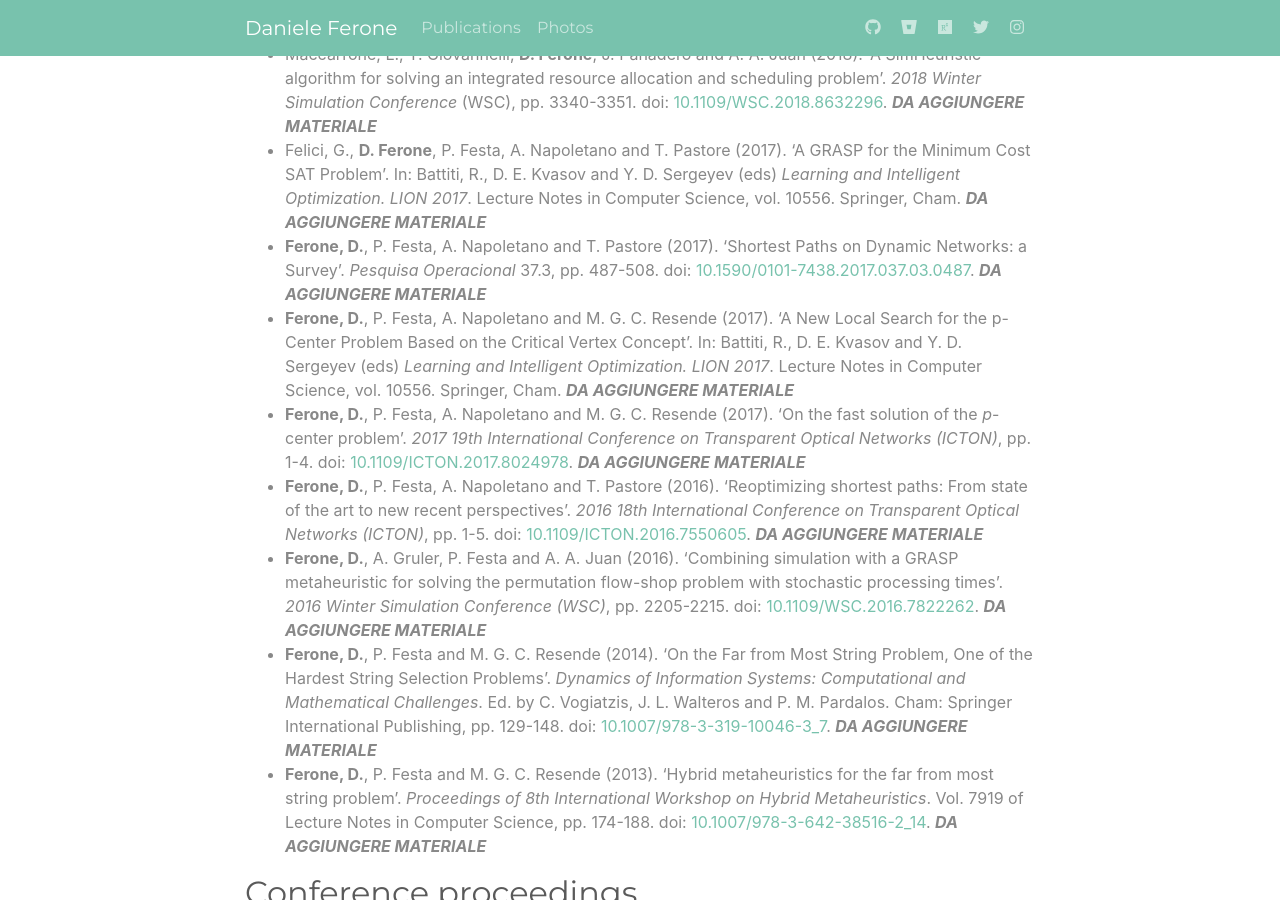
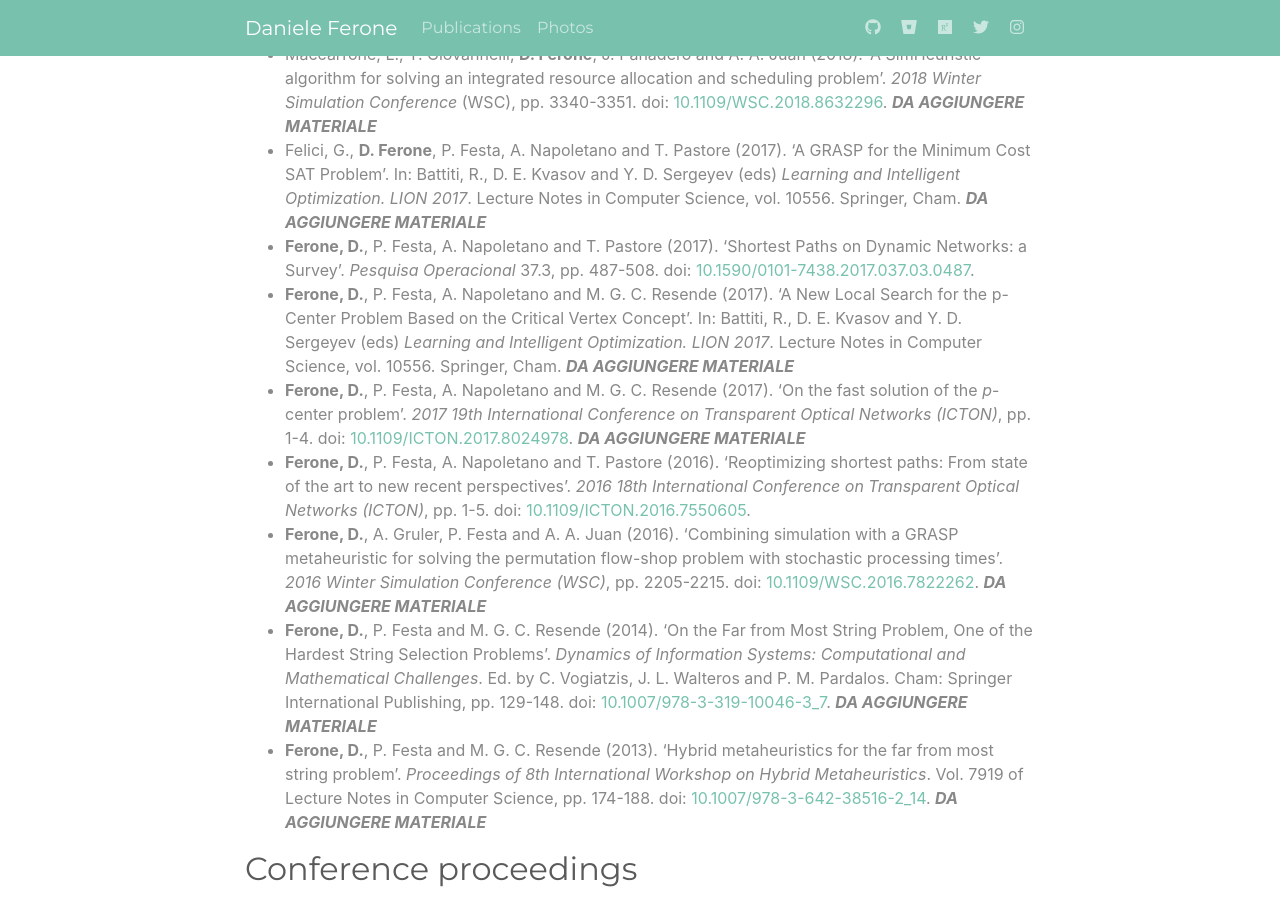
Before and after one commit to fdaniele85/fdaniele85.github.io, a Jekyll site: the page built from pages/publications.html, in a window 1280 px wide and 900 px high, scrolled down 1003 px. Built offline with Jekyll 4.4.1, drawn with Linux system fonts in a browser that asks for light colours; nearby versions of some CDN libraries.

Commit message:
Niente materiale per riottimizzazione

```diff
--- a/pages/publications.html
+++ b/pages/publications.html
@@ -18,28 +18,42 @@ title: Publications
 <h2>Other Scopus indexed Articles</h2>
 <ul>
 	<li>Nataraj, S., <strong>D. Ferone</strong>, C. Quintero-Araujo, A. A. Juan and P. Festa (2019). ‘Consolidation Centers in City Logistics: a cooperative approach based on the location routing problem’. <em>International Journal of Industrial Engineering Computations</em>. doi: <a href="http://www.doi.org/10.5267/j.ijiec.2019.1.001">10.5267/j.ijiec.2019.1.001</a>. (2017 IF 1.95). <strong><em>DA AGGIUNGERE MATERIALE</em></strong></li>
+
 	<li>Festa, P., T. Pastore, <strong>D. Ferone</strong>, A. A. Juan and C. Bayliss (2018). ‘Integrating Biased-Randomized GRASP with Monte Carlo Simulation for Solving the Vehicle Routing Problem with Stochastic Demands’. <em>2018 Winter Simulation Conference</em> (WSC), pp. 2989-3000. doi: <a href="http://www.doi.org/10.1109/WSC.2018.8632348">10.1109/WSC.2018.8632348</a>. <strong><em>DA AGGIUNGERE MATERIALE</em></strong></li>
+
 	<li>Maccarrone, L., T. Giovannelli, <strong>D. Ferone</strong>, J. Panadero and A. A. Juan (2018). ‘A SimHeuristic algorithm for solving an integrated resource allocation and scheduling problem’. <em>2018 Winter Simulation Conference</em> (WSC), pp. 3340-3351. doi: <a href="http://www.doi.org/10.1109/WSC.2018.8632296">10.1109/WSC.2018.8632296</a>. <strong><em>DA AGGIUNGERE MATERIALE</em></strong></li>
+
 	<li>Felici, G., <strong>D. Ferone</strong>, P. Festa, A. Napoletano and T. Pastore (2017). ‘A GRASP for the Minimum Cost SAT Problem’. In: Battiti, R., D. E. Kvasov and Y. D. Sergeyev (eds) <em>Learning and Intelligent Optimization. LION 2017</em>. Lecture Notes in Computer Science, vol. 10556. Springer, Cham. <strong><em>DA AGGIUNGERE MATERIALE</em></strong></li>
-<li><strong>Ferone, D.</strong>, P. Festa, A. Napoletano and T. Pastore (2017). ‘Shortest Paths on Dynamic Networks: a Survey’. <em>Pesquisa Operacional</em> 37.3, pp. 487-508. doi: <a href="http://www.doi.org/10.1590/0101-7438.2017.037.03.0487">10.1590/0101-7438.2017.037.03.0487</a>. <strong><em>DA AGGIUNGERE MATERIALE</em></strong></li>
+
+	<li><strong>Ferone, D.</strong>, P. Festa, A. Napoletano and T. Pastore (2017). ‘Shortest Paths on Dynamic Networks: a Survey’. <em>Pesquisa Operacional</em> 37.3, pp. 487-508. doi: <a href="http://www.doi.org/10.1590/0101-7438.2017.037.03.0487">10.1590/0101-7438.2017.037.03.0487</a>.</li>
+
 	<li><strong>Ferone, D.</strong>, P. Festa, A. Napoletano and M. G. C. Resende (2017). ‘A New Local Search for the p-Center Problem Based on the Critical Vertex Concept’. In: Battiti, R., D. E. Kvasov and Y. D. Sergeyev (eds) <em>Learning and Intelligent Optimization. LION 2017</em>. Lecture Notes in Computer Science, vol. 10556. Springer, Cham. <strong><em>DA AGGIUNGERE MATERIALE</em></strong></li>
+
 	<li><strong>Ferone, D.</strong>, P. Festa, A. Napoletano and M. G. C. Resende (2017). ‘On the fast solution of the <em>p</em>-center problem’. <em>2017 19th International Conference on Transparent Optical Networks (ICTON)</em>, pp. 1-4. doi: <a href="http://www.doi.org/10.1109/ICTON.2017.8024978">10.1109/ICTON.2017.8024978</a>. <strong><em>DA AGGIUNGERE MATERIALE</em></strong></li>
-<li><strong>Ferone, D.</strong>, P. Festa, A. Napoletano and T. Pastore (2016). ‘Reoptimizing shortest paths: From state of the art to new recent perspectives’. <em>2016 18th International Conference on Transparent Optical Networks (ICTON)</em>, pp. 1-5. doi: <a href="http://www.doi.org/10.1109/ICTON.2016.7550605">10.1109/ICTON.2016.7550605</a>. <strong><em>DA AGGIUNGERE MATERIALE</em></strong></li>
+
+	<li><strong>Ferone, D.</strong>, P. Festa, A. Napoletano and T. Pastore (2016). ‘Reoptimizing shortest paths: From state of the art to new recent perspectives’. <em>2016 18th International Conference on Transparent Optical Networks (ICTON)</em>, pp. 1-5. doi: <a href="http://www.doi.org/10.1109/ICTON.2016.7550605">10.1109/ICTON.2016.7550605</a>.</li>
+
 	<li><strong>Ferone, D.</strong>, A. Gruler, P. Festa and A. A. Juan (2016). ‘Combining simulation with a GRASP metaheuristic for solving the permutation flow-shop problem with stochastic processing times’. <em>2016 Winter Simulation Conference (WSC)</em>, pp. 2205-2215. doi: <a href="http://www.doi.org/10.1109/WSC.2016.7822262">10.1109/WSC.2016.7822262</a>. <strong><em>DA AGGIUNGERE MATERIALE</em></strong></li>
+
 	<li><strong>Ferone, D.</strong>, P. Festa and M. G. C. Resende (2014). ‘On the Far from Most String Problem, One of the Hardest String Selection Problems’. <em>Dynamics of Information Systems: Computational and Mathematical Challenges</em>. Ed. by C. Vogiatzis, J. L. Walteros and P. M. Pardalos. Cham: Springer International Publishing, pp. 129-148. doi: <a href="http://www.doi.org/10.1007/978-3-319-10046-3_7">10.1007/978-3-319-10046-3_7</a>. <strong><em>DA AGGIUNGERE MATERIALE</em></strong></li>
+
 	<li><strong>Ferone, D.</strong>, P. Festa and M. G. C. Resende (2013). ‘Hybrid metaheuristics for the far from most string problem’. <em>Proceedings of 8th International Workshop on Hybrid Metaheuristics</em>. Vol. 7919 of Lecture Notes in Computer Science, pp. 174-188. doi: <a href="http://www.doi.org/10.1007/978-3-642-38516-2_14.">10.1007/978-3-642-38516-2_14</a>. <strong><em>DA AGGIUNGERE MATERIALE</em></strong></li>
 </ul>
 
 <h2>Conference proceedings</h2>
 <ul>
 	<li><strong>Ferone, D.</strong>, P. Festa, D. S. Marino, A. Napoletano and T. Pastore (2017). ‘A GRASP for the Max Cut-Clique Problem’. <em>Proceedings of the 2017 Metaheuristics International Conference</em>, 1-3. isbn: 978-84-697-4275-1. <strong><em>DA AGGIUNGERE MATERIALE</em></strong></li>
+
 	<li><strong>Ferone, D.</strong>, A. Gruler, P. Festa and A. A. Juan (2017). ‘Introducing biased randomization in GRASP’. <em>Proceedings of the 2017 Metaheuristics International Conference</em>, 1-3. isbn: 978-84-697-4275-1. <strong><em>DA AGGIUNGERE MATERIALE</em></strong></li>
 </ul>
 
 <h2>Submitted papers</h2>
 <ul>
 	<li>Alvarez-Fernandez, S., <strong>D. Ferone</strong>, A. A. Juan and D. Tarchi (2019). ‘A Simheuristic for the Stochastic Single-Allocation <em>p</em>-Hub Median Problem with Service Quality Thresholds’. <em>IEEE Systems Journal</em>. (2017 IF 4.33 Q1). Submitted.</li>
+
 	<li>Di Puglia Pugliese, L., <strong>D. Ferone</strong>, P. Festa and F. Guerriero (2019). ‘Shortest Path Tour with Time Windows’. <em>European Journal of Operational Research</em>. (2017 IF 3.42 Q1). Submitted.</li>
+
 	<li><strong>Ferone, D.</strong>, P. Festa and T. Pastore (2019). ‘The <em>k</em>-Color Shortest Path Problem’. In: (eds) ODS2019 - Optimization and Decision Science. AIRO Springer.</li>
+
 	<li><strong>Ferone, D.</strong>, S. Hatami, E. M. González-Neira, A. A. Juan and P. Festa (2019). ‘A Biased-Randomized Iterated Local Search for the Distributed Assembly Permutation Flow-Shop Problem’. <em>International Transactions in Operational Research</em>. (2017 IF 2.40 Q1). Submitted.</li>
 </ul>
```
Lines whose indentation alone changed are shown as unchanged.
